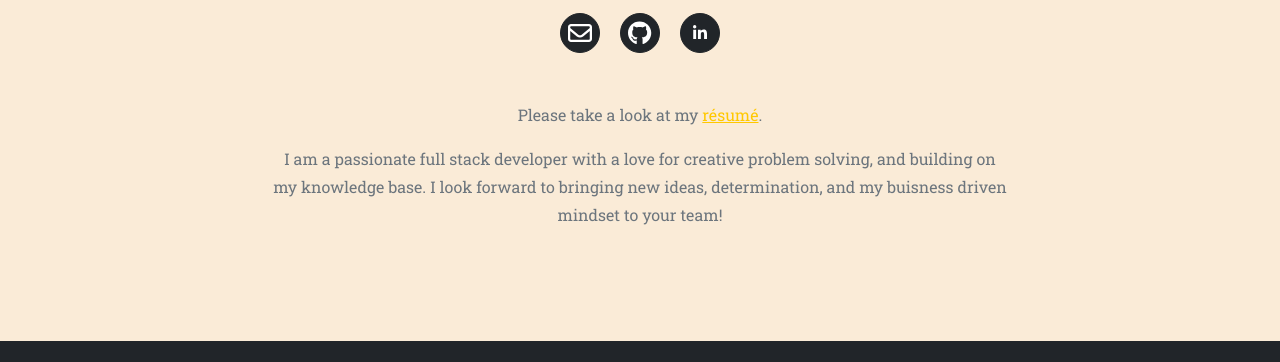
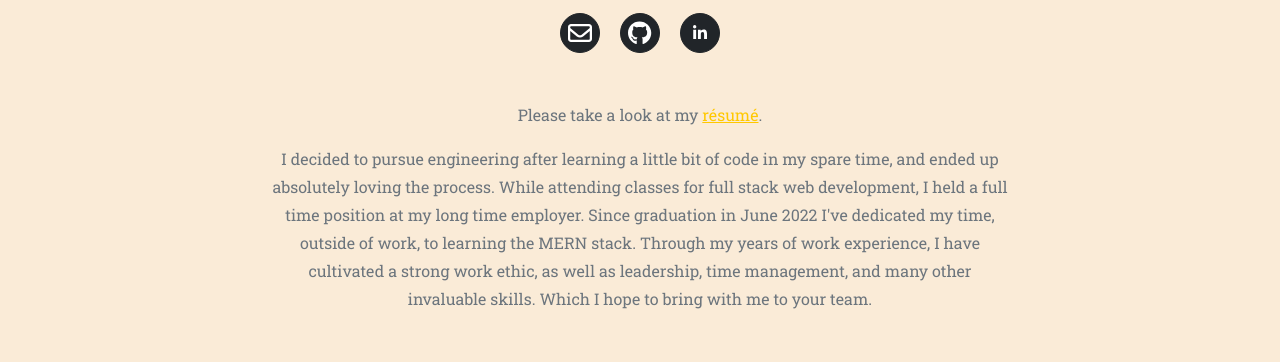
Before and after one commit to ShSlosar/Portfolio, a plain HTML site: page index.html in a window 1280 px wide. Shown: the part 2800-3162 px from the top of the page. Drawn offline with nearby package versions, Linux system fonts and the light colour scheme; grey boxes are pictures that could not be loaded.

Commit message:
Bio edit

```diff
--- a/index.html
+++ b/index.html
@@ -125,7 +125,7 @@
                 <div class="row">
                     <div class="col-lg-4 mx-auto">
                         <div class="team-member">
-                            <img class="mx-auto rounded-circle" src="https://media-exp1.licdn.com/dms/image/C5603AQGPfWCNFs14hQ/profile-displayphoto-shrink_800_800/0/1655418048744?e=1660780800&v=beta&t=BHtRrAVoA4KMRbaW8-YR-fkCcvU6Y-OYTpgGshlOzeA" alt="..." />
+                            <img class="mx-auto rounded-circle" src="https://media-exp1.licdn.com/dms/image/C5603AQHMSekW7e0BmQ/profile-displayphoto-shrink_200_200/0/1655702870591?e=1662595200&v=beta&t=_EwXI--iARmntZIzlR0gtFHyo_d6zXRrUDmU-8F16HQ" alt="..." />
                             <h4 class="text-dark">Shelby Slosar</h4>
                             <p class="text-muted">Full Stack Developer</p>
                             <a class="btn btn-dark btn-social mx-2" href="mailto: shelby.slosar@protonmail.com"><i class="fa-regular fa-envelope fa-xl"></i></a>
@@ -136,8 +136,10 @@
                 </div>
                 <div class="row">
                     <p class="large text-muted">Please take a look at my <a href="https://docs.google.com/document/d/1aggut0w9z7uTAh9XfT7MbSrLEQ0pAd9nf1NWGUnUh_4/edit?usp=sharing">résumé</a>.</p>
-                    <div class="col-lg-8 mx-auto text-center"><p class="large text-muted">I am a passionate full stack developer with a love for creative problem solving, and building on my knowledge base.
-                        I look forward to bringing new ideas, determination, and my buisness driven mindset to your team!
+                    <div class="col-lg-8 mx-auto text-center"><p class="large text-muted">I decided to pursue engineering after learning a little bit of code in my spare time,
+                        and ended up absolutely loving the process. While attending classes for full stack web development, I held a full time position at my long time employer. Since graduation in June 2022 I've dedicated my time, outside
+                        of work, to learning the MERN stack. Through my years of work experience, I have cultivated a strong work ethic, as well as leadership, time management, and many other invaluable skills. Which I hope to bring with
+                        me to your team.
                     </p></div>
                 </div>
             </div>
```
